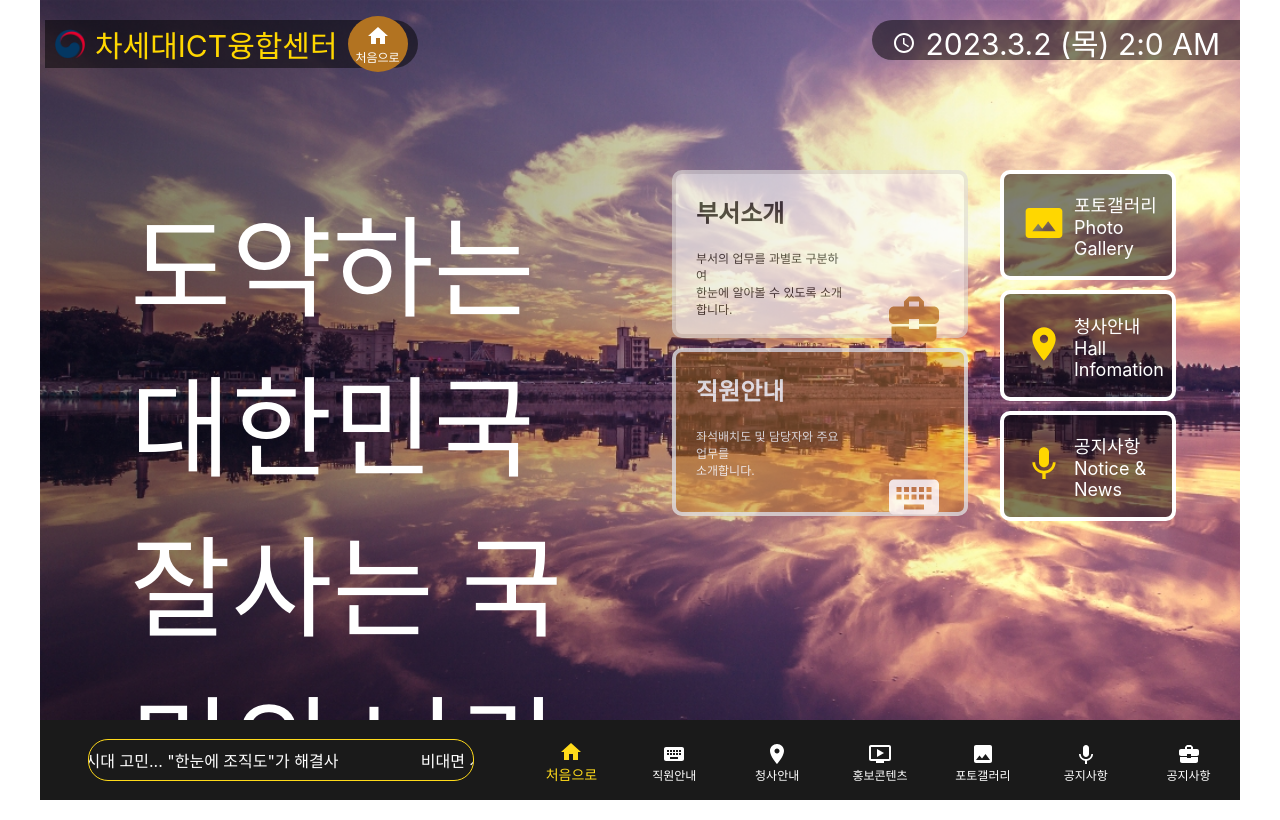
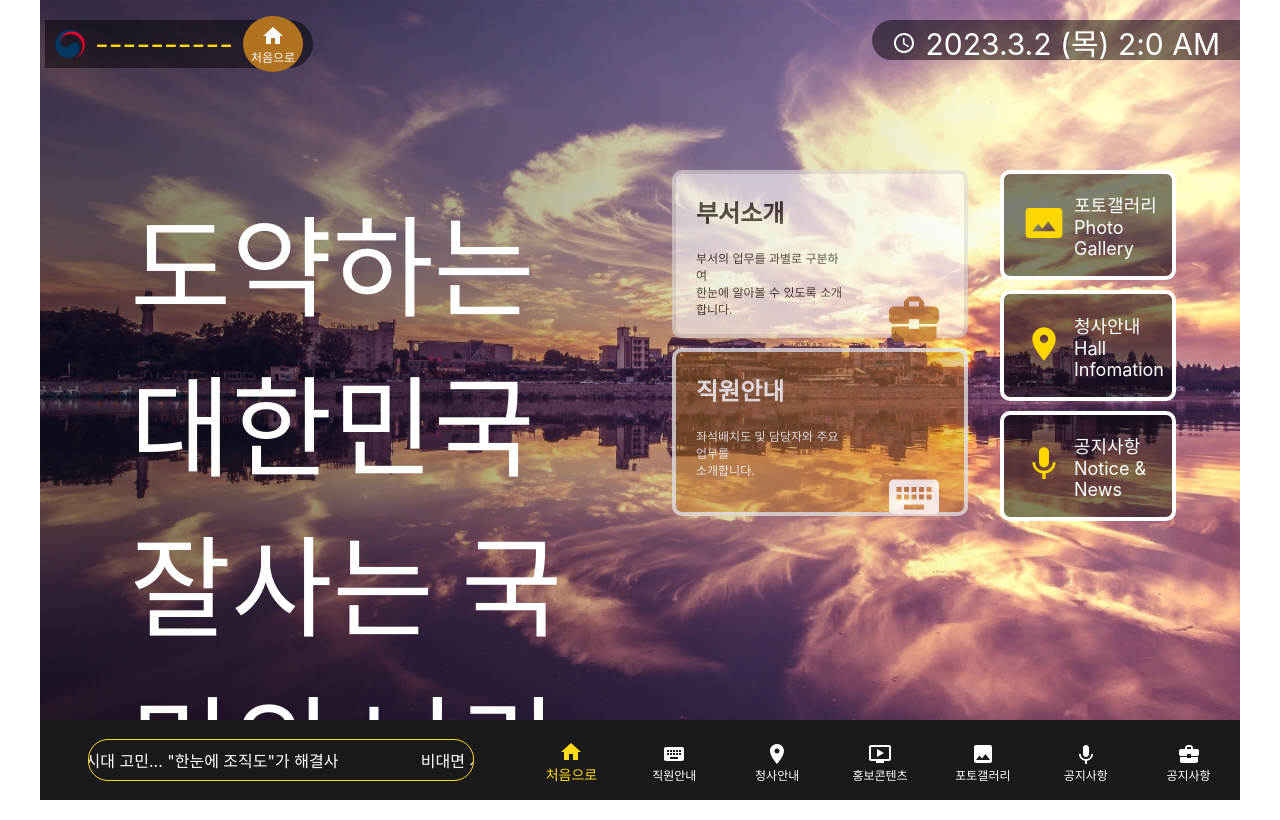
Before and after one commit to ChoiTobin/test, a React (Create React App) app: page / in a window 1280 px wide. Built offline with nearby package versions, Linux system fonts and the light colour scheme; a web font is replaced by a local one.

Commit message:
put String

```diff
--- a/src/components/Layout/Header.js
+++ b/src/components/Layout/Header.js
@@ -39,7 +39,7 @@
         <Box className="header-display-flex" sx={{ height: "10vh" }} >
             <div className='header-top-left'>
               <div className='header-top-left-image'></div>
-              <div className='header-top-font'>차세대ICT융합센터</div>
+              <div className='header-top-font'>----------</div>
                 <BottomNavigation
                   className='circle'
                   showLabels
```
